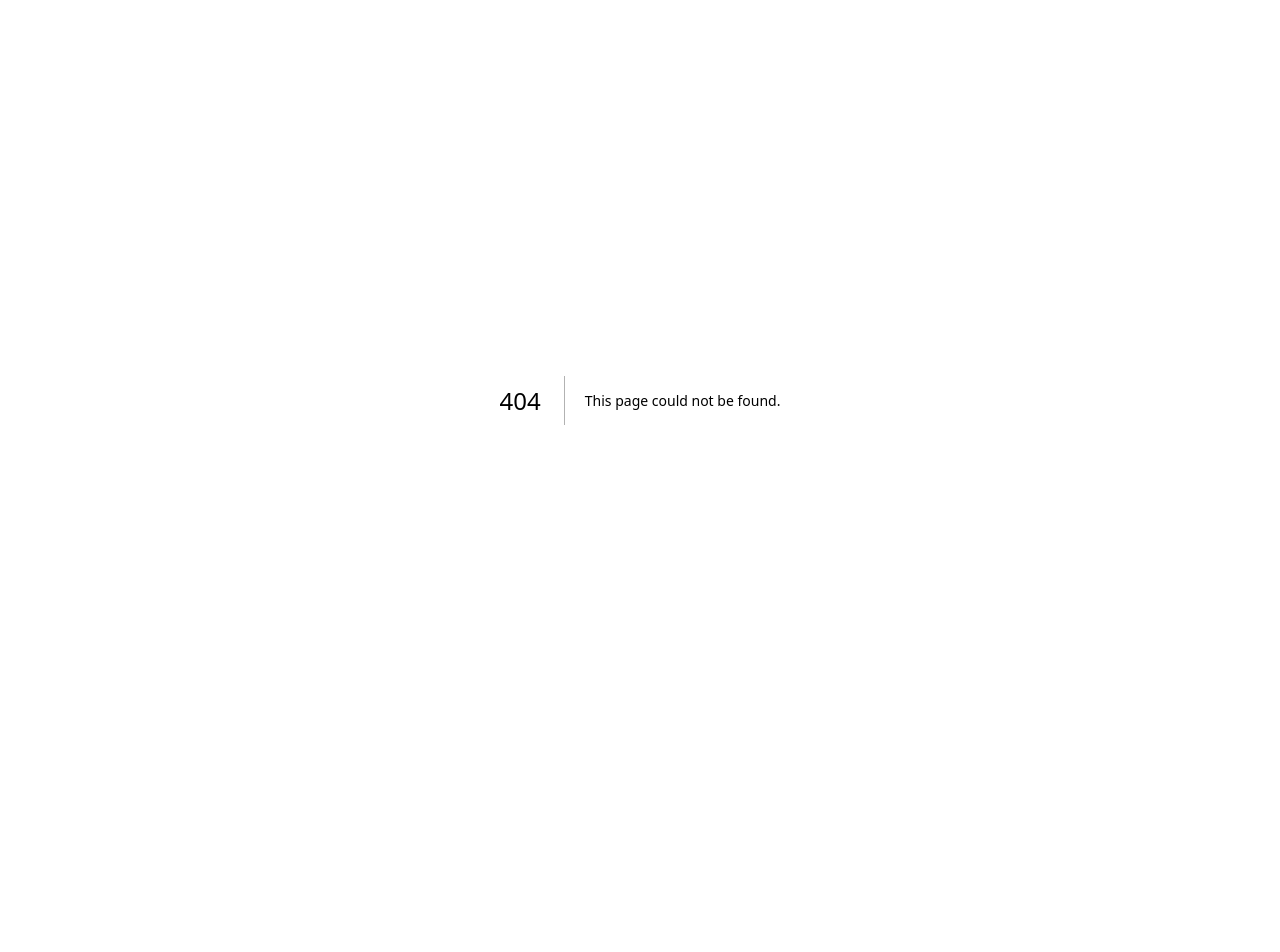
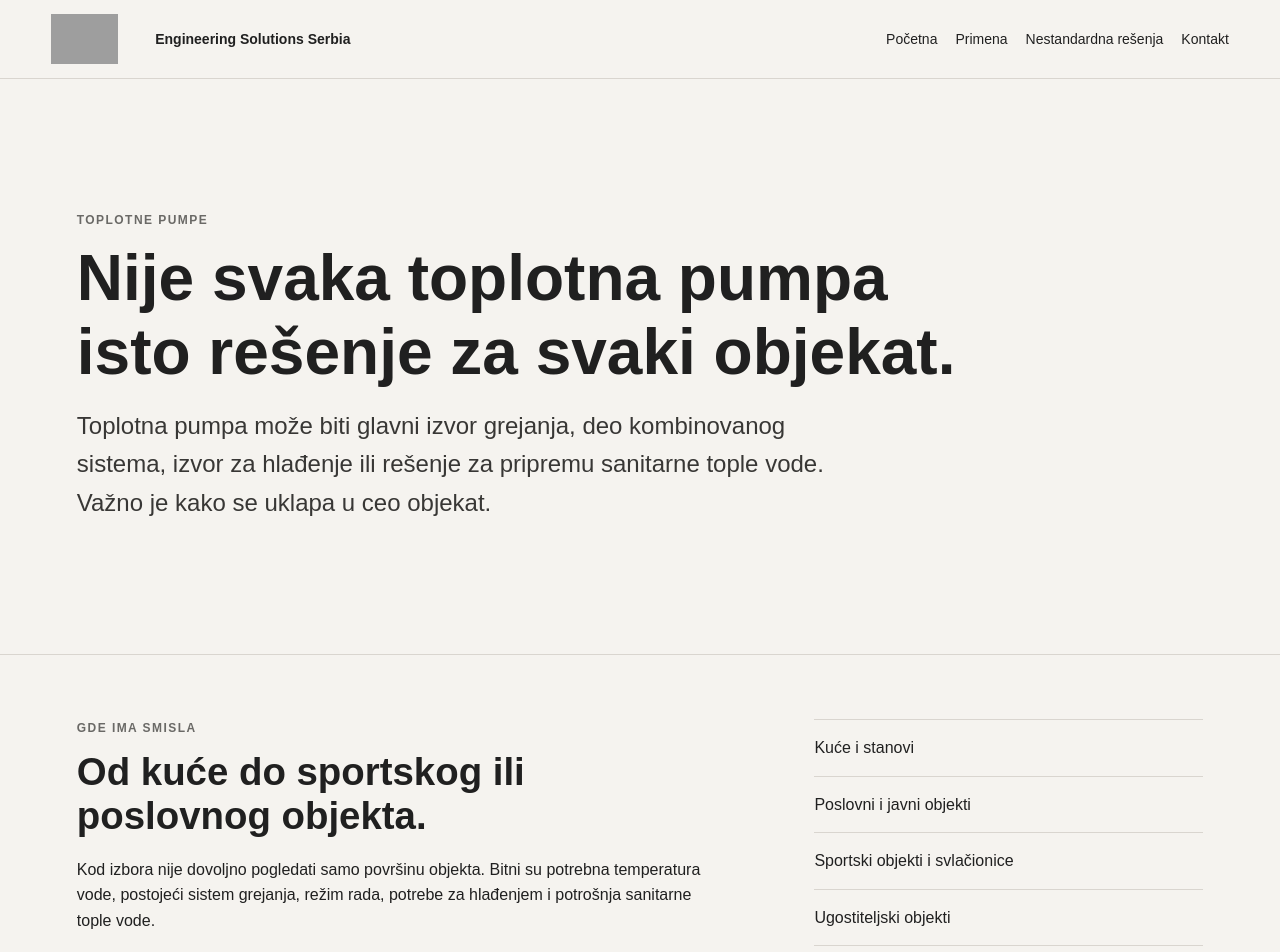
Before and after one commit to oikua66/koretskiy-rs, a Next.js app: page /toplotne-pumpe in a window 1280 px wide. Before the commit this address had no page. Shown: the top 952 px of the page. Before the commit the page ends 800 px from the top, so only its background shows below. Built offline with nearby package versions, Linux system fonts and the light colour scheme; grey boxes are pictures that could not be loaded.

Commit message:
Add heat pumps and non-standard solutions page

```diff
--- /dev/null
+++ b/app/toplotne-pumpe/page.tsx
@@ -0,0 +1,120 @@
+import type { Metadata } from 'next';
+
+export const metadata: Metadata = {
+  title: 'Toplotne pumpe i nestandardna rešenja | Koretskiy Serbia',
+  description: 'Toplotne pumpe za kuće, stanove, poslovne i javne objekte, uključujući nestandardne energetske šeme i povrat otpadne toplote.',
+};
+
+const applications = [
+  'Kuće i stanovi',
+  'Poslovni i javni objekti',
+  'Sportski objekti i svlačionice',
+  'Ugostiteljski objekti',
+  'Objekti sa velikom potrošnjom sanitarne tople vode',
+  'Rekonstrukcije postojećih sistema grejanja i hlađenja',
+];
+
+const ideas = [
+  {
+    title: 'Dvorežimski sistem',
+    text: 'Kada objekat ima različite režime rada tokom dana ili sezone, moguće je razmatrati sistem koji radi u dva različita temperaturna ili funkcionalna režima umesto jednog univerzalnog režima za sve potrebe.',
+  },
+  {
+    title: 'Toplotna pumpa za tuševe sportskog objekta',
+    text: 'Kod sportskih sala i centara značajan deo energije odlazi na pripremu sanitarne tople vode. Jedna od mogućih koncepcija je kombinovanje toplotne pumpe sa povratom toplote iz otpadne vode tuševa, kako bi se deo energije koji bi inače otišao u kanalizaciju ponovo iskoristio.',
+  },
+  {
+    title: 'Kombinovanje više izvora toplote',
+    text: 'U nekim objektima nema smisla forsirati jedan izvor za sve režime. Toplotna pumpa može raditi zajedno sa postojećim kotlom, električnim dogrevanjem, solarnim sistemom ili drugim izvorom, zavisno od potreba objekta.',
+  },
+];
+
+export default function HeatPumpsPage() {
+  return (
+    <main>
+      <header className="site-header">
+        <a className="brand" href="/" aria-label="Koretskiy Engineering Solutions Serbia">
+          <img className="brand-logo" src="https://koretskiy.com/logo.svg" alt="Koretskiy Consulting" />
+          <span className="brand-text">Engineering Solutions Serbia</span>
+        </a>
+        <nav>
+          <a href="/">Početna</a>
+          <a href="#primena">Primena</a>
+          <a href="#nestandardno">Nestandardna rešenja</a>
+          <a href="#kontakt">Kontakt</a>
+        </nav>
+      </header>
+
+      <section className="hero subpage-hero">
+        <div className="hero-copy">
+          <p className="eyebrow">Toplotne pumpe</p>
+          <h1>Nije svaka toplotna pumpa isto rešenje za svaki objekat.</h1>
+          <p className="lead">
+            Toplotna pumpa može biti glavni izvor grejanja, deo kombinovanog sistema, izvor za hlađenje ili rešenje za pripremu sanitarne tople vode. Važno je kako se uklapa u ceo objekat.
+          </p>
+        </div>
+      </section>
+
+      <section className="section split" id="primena">
+        <div>
+          <p className="eyebrow">Gde ima smisla</p>
+          <h2>Od kuće do sportskog ili poslovnog objekta.</h2>
+          <p>
+            Kod izbora nije dovoljno pogledati samo površinu objekta. Bitni su potrebna temperatura vode, postojeći sistem grejanja, režim rada, potrebe za hlađenjem i potrošnja sanitarne tople vode.
+          </p>
+        </div>
+        <ul className="service-list">
+          {applications.map((item) => <li key={item}>{item}</li>)}
+        </ul>
+      </section>
+
+      <section className="section panel" id="nestandardno">
+        <p className="eyebrow">Nestandardna rešenja</p>
+        <h2>Ponekad je važnija šema sistema nego sam uređaj.</h2>
+        <div className="cards">
+          {ideas.map((item) => (
+            <article className="card" key={item.title}>
+              <h3>{item.title}</h3>
+              <p>{item.text}</p>
+            </article>
+          ))}
+        </div>
+      </section>
+
+      <section className="section split">
+        <div>
+          <p className="eyebrow">Pristup</p>
+          <h2>Prvo definišemo režime rada objekta.</h2>
+        </div>
+        <div>
+          <p>
+            Za običnu kuću rešenje može biti relativno jednostavno. Kod sportskog, ugostiteljskog ili javnog objekta često treba odvojeno posmatrati grejanje prostora, hlađenje, ventilaciju i pripremu sanitarne tople vode.
+          </p>
+          <p>
+            Zato na ovoj stranici za sada prikazujemo principe i moguće koncepcije, bez vezivanja za konkretnog proizvođača ili model opreme.
+          </p>
+        </div>
+      </section>
+
+      <section className="section contact" id="kontakt">
+        <div>
+          <p className="eyebrow">Kontakt</p>
+          <h2>Imate objekat ili nestandardnu ideju?</h2>
+          <p>
+            Pošaljite kratak opis objekta i šta želite da rešite. Možemo razgovarati o mogućoj tehničkoj koncepciji pre nego što se uopšte bira konkretna oprema.
+          </p>
+        </div>
+        <div className="contact-links">
+          <a href="https://wa.me/381638421005">WhatsApp</a>
+          <a href="mailto:consulting@koretskiy.com">consulting@koretskiy.com</a>
+          <a href="tel:+381638421005">+381 63 842 1005</a>
+        </div>
+      </section>
+
+      <footer>
+        <span>© 2026 Koretskiy Consulting</span>
+        <a href="/">← Nazad na početnu</a>
+      </footer>
+    </main>
+  );
+}
```
